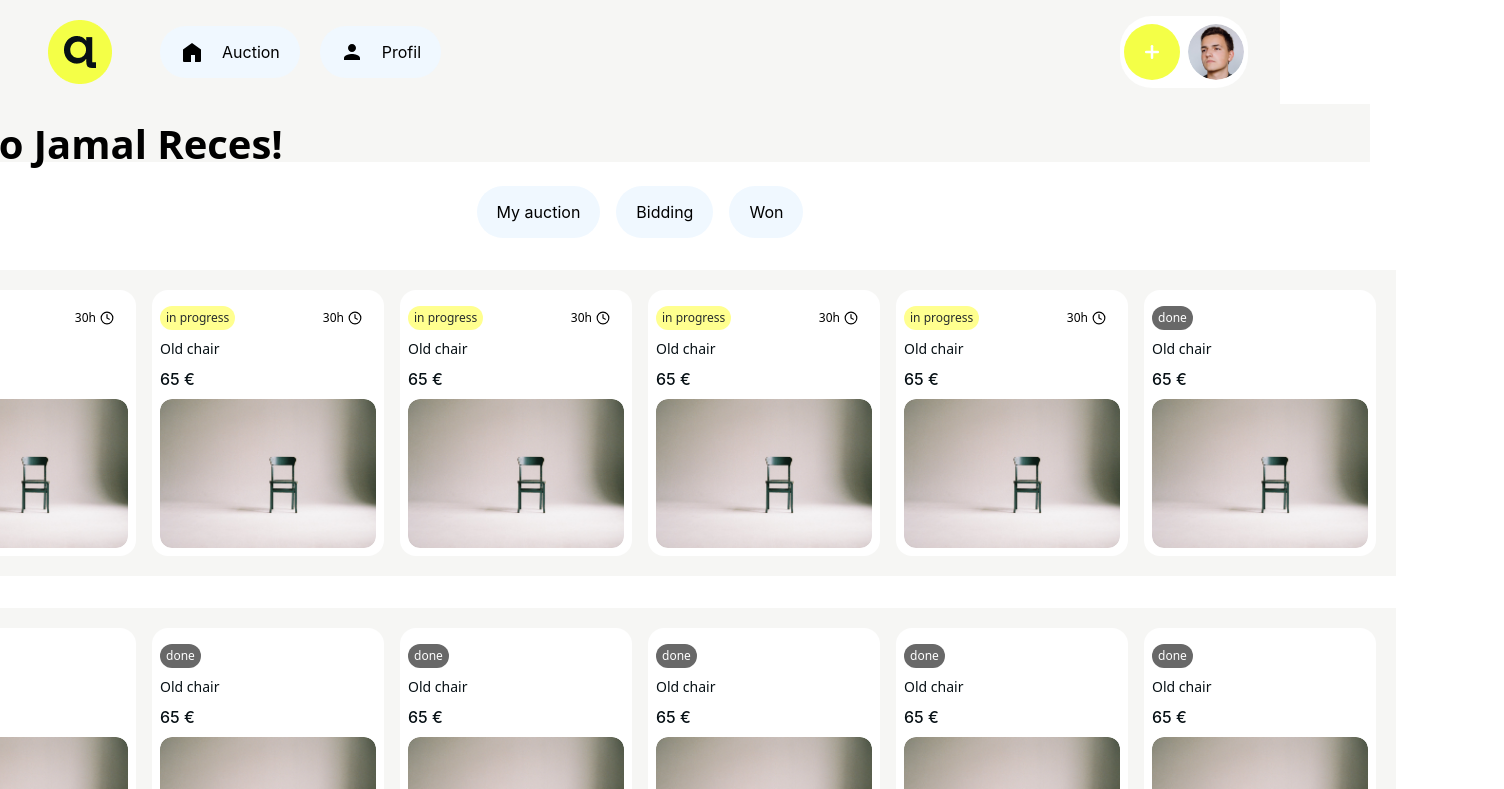
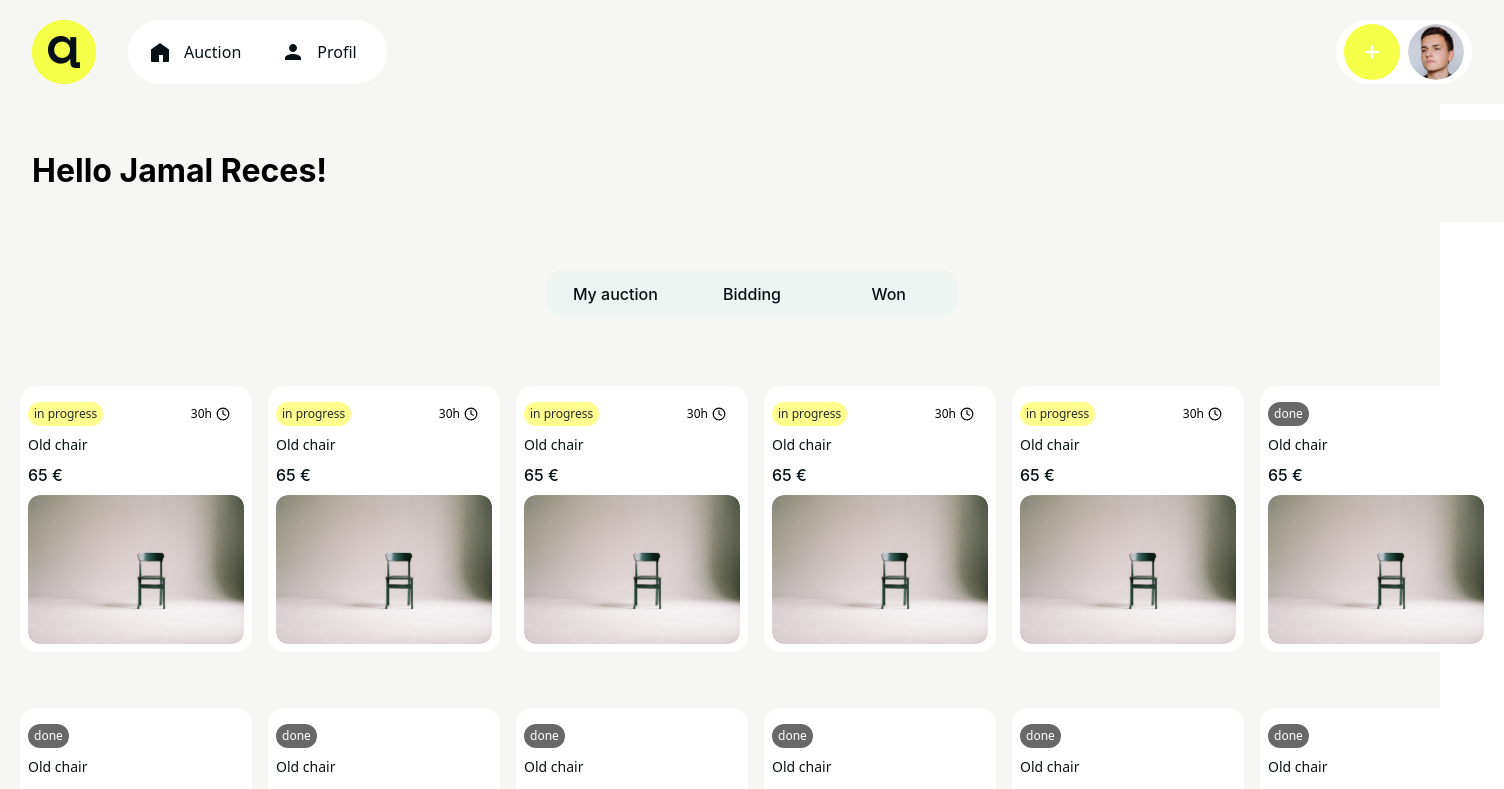
Before and after one commit to AndjelaShida/AuctionBay-Frontend, a React (Vite) app: page /myauction in a window 1280 px wide. Shown: the top 789 px of the page, 1504 px wide, since content can reach past the window. Built offline with nearby package versions, Linux system fonts and the light colour scheme.

Commit message:
fix pages: won, bidding and myauction

```diff
--- a/src/Base/Base.style.ts
+++ b/src/Base/Base.style.ts
@@ -7,19 +7,13 @@ import { devices } from "../styles/media";
 
 //WRAPPER
 export const Wrapper = styled.div`
-  width: 100vw;
-  height: 100vh;
+  width: 1440px;
+  height: 1024px;
   display: flex;
   flex-direction: column;
   align-items: center;
-  background-color: #F6F6F4
+  background-color: #f6f6f4 ;
 
-    @media ${devices.mobile} {
-    padding: 0px;
-    overflow: hidden;
-
-
-  }
 `;
 
 //NAVBAR
@@ -28,7 +22,6 @@ export const LeftNavigation = styled.div`
   display: flex;
   align-items: center;
   gap: 32px;
-
 `;
 
 export const RightNavigation = styled.div`
@@ -41,8 +34,8 @@ export const RightNavigation = styled.div`
   border-radius: 32px;
   background-color: #ffffff;
 
-    @media ${devices.mobile} {
-  background-color:#F6F6F4 ;
+  @media ${devices.mobile} {
+    background-color: #f6f6f4;
   }
 `;
 
@@ -74,10 +67,10 @@ export const ProfileImage = styled(NavLink)`
 `;
 
 export const Navbar = styled.div`
-  width: 100%;
+  width: 1440px;
   background-color: #f6f6f4;
   display: flex;
-  justify-content: center; /* centriramo unutrašnji sadržaj */
+  justify-content: center;
 `;
 
 export const NavbarContent = styled.div`
@@ -89,7 +82,7 @@ export const NavbarContent = styled.div`
   justify-content: space-between;
   padding: 0 32px;
 
-    @media ${devices.mobile} {
+  @media ${devices.mobile} {
     padding: 0 16px;
     height: auto;
     flex-direction: column;
@@ -98,10 +91,10 @@ export const NavbarContent = styled.div`
 `;
 
 export const IconButton = styled(Link)`
-width: 64;
-  height: 64;
+width: 32px;
+  height: 32px;
   border-radius: 50%;
-  objectFit: "cover"
+  objectFit: "cover"  ;
   background-color: #F4FF47;
   display: flex;
   justify-content: center;
@@ -140,12 +133,12 @@ export const NavButton = styled(NavLink)`
     background-color: #202020;
   }
 
-   &.active {
+  &.active {
     background-color: #202020;
     color: white;
-    }
+  }
 
-      @media ${devices.mobile} {
+  @media ${devices.mobile} {
     padding: 10px 14px;
     font-size: 14px;
   }
@@ -157,5 +150,4 @@ export const Title = styled.div`
   font-size: 32px;
   color: #000000;
   padding: 0 32px;
-
 `;
--- a/src/emptyState/biddingEmpty.tsx
+++ b/src/emptyState/biddingEmpty.tsx
@@ -15,7 +15,7 @@ import {
   ButtonGroup,
   NavButton2,
   TabBar,
-   Title
+   TitleBar
 } from "../pages/profile/myAuction.style";
 import {
   Content,
@@ -72,7 +72,9 @@ const BiddingEmpty: React.FC = () => {
         </NavbarContent>
       </Navbar>
 
-      <Title>Hello Jamal Reces! </Title>
+      <TitleBar>
+               Hello Jamal Reces!
+         </TitleBar>
       <Content>
         <TabBar>
           <ButtonGroup>
--- a/src/emptyState/profilEmptyState.tsx
+++ b/src/emptyState/profilEmptyState.tsx
@@ -16,7 +16,7 @@ import {
   ButtonGroup,
   NavButton2,
   TabBar,
-  Title
+  TitleBar,
 } from "../pages/profile/myAuction.style";
 import {
   Content,
@@ -74,7 +74,9 @@ const ProfilEmptyState: React.FC = () => {
         </NavbarContent>
       </Navbar>
 
-      <Title>Hello Jamal Reces! </Title>
+     <TitleBar>
+           Hello Jamal Reces!
+     </TitleBar>
       <Content>
         <TabBar>
           <ButtonGroup>
--- a/src/emptyState/wonEmptyState.tsx
+++ b/src/emptyState/wonEmptyState.tsx
@@ -15,7 +15,7 @@ import {
   ButtonGroup,
   NavButton2,
   TabBar,
-   Title
+   TitleBar
 } from "../pages/profile/myAuction.style";
 import {
   Content,
@@ -72,7 +72,9 @@ const WonEmptyState: React.FC = () => {
         </NavbarContent>
       </Navbar>
 
-      <Title>Hello Jamal Reces! </Title>
+      <TitleBar>
+               Hello Jamal Reces!
+         </TitleBar>
       <Content>
         <TabBar>
           <ButtonGroup>
--- a/src/pages/profile/bidding.style.ts
+++ /dev/null
@@ -1,100 +0,0 @@
-import styled from "styled-components";
-import { Link, NavLink } from "react-router-dom";
-
-export const CardsGrid = styled.div`
-  display: grid;
-  grid-template-columns: repeat(6, 1fr);
-  gap: 16px;
-  padding: 20px;
-  width: 100%;
-  box-sizing: border-box;
-  background-color: #F6F6F4 ;
-
-  @media (max-width: 1200px) {
-    grid-template-columns: repeat(3, 1fr); // prilagodljivo za tablete
-  }
-
-  @media (max-width: 768px) {
-    grid-template-columns: repeat(2, 1fr); // mobilni
-  }
-
-  @media (max-width: 480px) {
-    grid-template-columns: 1fr;
-  }
-`;
-
-export const TabBar = styled.div`
-flex-direction: column;
-display: flex ;
-align-items: center ;
-text-align: center;
-justify-content: center;
-gap: 32px;
-padding: 24px ;
-`;
-
-
-export const NavButton = styled(NavLink)`
-  padding: 14px 20px;
-  font-family: "Inter", sans-serif;
-  font-weight: 400;
-  border-radius: 20px;
-  border: none;
-  background-color:white;
-  color: #000;
-  cursor: pointer;
-  transition: background-color 0.3s ease;
- color: black;
-  display: flex;
-  align-items: center;
-  gap: 10px;
-
-  &:hover {
-      color:white ;
-    background-color:#202020 ;
-  }
-    &.active {
-    background-color: #202020;
-    color: white;
-    }
-`;
-
-
-export const Title = styled.h2`
-  font-size: 40px;
-  font-weight: 700;
-  color: #000;
-  margin: 0;
-  padding: 0 32px ;
-  text-align: left;
-  width: 100%;
-  box-sizing: border-box;
-`;
-
-export const NavButton2 = styled(Link)`
-  padding: 14px 20px;
-  font-family: "Inter", sans-serif;
-  font-weight: 400;
-  border-radius: 20px;
-  border: none;
-  background-color:#F0F8FF;
-  color: #000;
-  cursor: pointer;
-  transition: background-color 0.3s ease;
- color: black;
-  display: flex;
-  align-items: center;
-  border-radius: 50px;
-  gap: 10px;
-
-  &:hover {
-      color:white ;
-    background-color:#202020 ;
-  }
-`;
-export const ButtonGroup = styled.div`
-  display: flex;
-  gap: 16px;
-  flex-wrap: wrap;
-  justify-content: center;
-`;
--- a/src/pages/profile/bidding.tsx
+++ b/src/pages/profile/bidding.tsx
@@ -1,15 +1,4 @@
-import {
-  CircleButton,
-  IconButton,
-  LeftNavigation,
-  Navbar,
-  NavbarContent,
-  NavButton,
-  NavigationTab,
-  ProfileImage,
-  RightNavigation,
-  Wrapper,
-} from "../../Base/Base.style";
+import { CircleButton, IconButton, ProfileImage } from "../../Base/Base.style";
 import AuctionCard from "../../cards/auctionCard";
 import {
   auctionCardWinning,
@@ -17,16 +6,23 @@ import {
 } from "../../cards/auctionCardData";
 
 import { HomeIcon, UserIcon } from "../../icons/homeIcon";
+
 import {
-
   ButtonGroup,
   CardsGrid,
+  Content,
+  LeftNavigation,
+  Navbar,
+  NavButton,
   NavButton2,
+  NavigationTab,
+  RightNavigation,
   TabBar,
-  Title,
-} from "./bidding.style";
+  TitleBar,
+  Wrapper,
+} from "./myAuction.style";
 
-const MyAuction: React.FC = () => {
+const Bidding: React.FC = () => {
   // Ovde biramo 2 winning i 3 outbid kartice
   const firstRowCards = [
     { ...auctionCardWinning[0], key: "win-1" },
@@ -39,14 +35,13 @@ const MyAuction: React.FC = () => {
   return (
     <Wrapper>
       <Navbar>
-        <NavbarContent>
         <LeftNavigation>
           <IconButton to="#">
             <img src="images/Left navigation.png" alt="left navigation" />
           </IconButton>
 
           <NavigationTab>
-              <NavButton to="/auction">
+            <NavButton to="/auctions">
               <HomeIcon />
               Auction
             </NavButton>
@@ -79,18 +74,19 @@ const MyAuction: React.FC = () => {
             <img src="/images/profile.png" alt="Profile"></img>
           </ProfileImage>
         </RightNavigation>
-        </NavbarContent>
       </Navbar>
 
-      <Title>Hello Jamal Reces! </Title>
+      <TitleBar>Hello Jamal Reces!</TitleBar>
 
       <TabBar>
         <ButtonGroup>
           <NavButton2 to="/myauction">My auction</NavButton2>
           <NavButton2 to="/bidding">Bidding</NavButton2>
-          <NavButton2 to="/Won ">Won</NavButton2>
+          <NavButton2 to="/won">Won</NavButton2>
         </ButtonGroup>
+      </TabBar>
 
+      <Content>
         {/* 2 winning 3 outbid kartice */}
         <CardsGrid>
           {firstRowCards.map((card) => (
@@ -105,9 +101,9 @@ const MyAuction: React.FC = () => {
             />
           ))}
         </CardsGrid>
-      </TabBar>
+      </Content>
     </Wrapper>
   );
 };
 
-export default MyAuction;
+export default Bidding;
--- a/src/pages/profile/myAuction.style.ts
+++ b/src/pages/profile/myAuction.style.ts
@@ -1,12 +1,13 @@
 import styled from "styled-components";
 import { Link } from "react-router-dom";
+import { NavLink } from "react-router-dom";
 
 export const CardsGrid = styled.div`
   display: grid;
   grid-template-columns: repeat(6, 1fr);
   gap: 16px;
   padding: 20px;
-  width: 100%;
+  width: 1440px;
   box-sizing: border-box;
   background-color: #f6f6f4;
 
@@ -23,21 +24,84 @@ export const CardsGrid = styled.div`
   }
 `;
 
+export const Content = styled.div`
+  display: flex;
+  flex-direction: column;
+  width: 1440px;
+  height: 850px;
+  gap: 16px;
+  background-color: #f6f6f4;
+`;
+
+export const Wrapper = styled.div`
+  display: flex;
+  flex-direction: column;
+  width: 1440px;
+  height: 1024px;
+  gap: 16px;
+  background-color: #f6f6f4;
+`;
+export const Navbar = styled.div`
+  display: flex;
+  flex-direction: row;
+  width: 1440px;
+  justify-content: space-between;
+  padding: 20px 32px;
+  background-color: #f6f6f4;
+`;
+
+export const LeftNavigation = styled.div`
+  display: flex;
+  flex-direction: row;
+  gap: 32px;
+`;
+
 export const NavButton2 = styled(Link)`
-  padding: 14px 20px;
-  font-family: "Inter", sans-serif;
-  font-weight: 400;
-  border-radius: 32px;
-  border: none;
-  background-color: #f0f8ff;
-  color: #000;
+  width: 126px;
+  display: flex;
+  flex-direction: row;
+  justify-content: center;
+  align-items: center;
+  padding: 8px 16px;
+  border-radius: 16px;
+  background-color: #edf4f2;
   cursor: pointer;
   transition: background-color 0.3s ease;
-  color: black;
+
+  font-family: "Inter", sans-serif;
+  font-weight: 500;
+  font-style: medium;
+  font-size: 16px;
+  line-height: 24px;
+  letter-spacing: 0%;
+  color: #071015;
+
+  &:hover {
+    color: white;
+    background-color: #272d2d;
+  }
+`;
+
+export const NavigationTab = styled.div`
   display: flex;
+  flex-direction: row;
+  width: 251px;
+  border-radius: 32px;
+  padding: 4px;
+  gap: 8px;
+  background-color: #ffffff;
+`;
+
+export const NavButton = styled(NavLink)`
+  display: flex;
+  flex-direction: row;
   align-items: center;
-  border-radius: 50px;
-  gap: 10px;
+  width: 126px;
+  border-radius: 32px;
+  padding: 8px 16px;
+  gap: 4px;
+  background-color: #ffffff;
+  color: #071015;
 
   &:hover {
     color: white;
@@ -45,41 +109,50 @@ export const NavButton2 = styled(Link)`
   }
 `;
 
-export const Title = styled.h2`
+export const RightNavigation = styled.div`
+  width: 128px;
+  display: flex;
+  flex-direction: row;
+  align-items: center;
+  justify-content: center;
+  padding: 4px;
+  gap: 8px;
+  border-radius: 32px;
+  background-color: #ffffff;
+`;
+
+export const TitleBar = styled.div`
+  display: flex;
+  flex-direction: row;
   width: 1440px;
-  height: 38px;
-  font-size: 40px;
+  padding: 32px 32px;
+  gap: 8px;
+  background-color: #f6f6f4;
+
+  font-family: "Inter", sans-serif;
   font-weight: 700;
-  color: #000;
-  margin: 0;
-  padding: 10px;
-  text-align: left;
-  background-color: #f6f6f4 ;
-
+  font-style: bold;
+  font-size: 32px;
+  line-height: 120%;
+  letter-spacing: 0%;
+  color: #000000;
 `;
 
 export const TabBar = styled.div`
-  flex-direction: column;
+  width: 1440px;
+  flex-direction: row;
   display: flex;
-  align-items: center;
-  text-align: center;
   justify-content: center;
-  gap: 32px;
-  padding: 24px;
+  padding: 32px 32px;
 `;
 export const ButtonGroup = styled.div`
   display: flex;
-  gap: 16px;
-  flex-wrap: wrap;
+  flex-direction: row;
   justify-content: center;
+  align-items: center;
+  width: 402px;
+  padding: 4px;
+  border-radius: 16px;
+  gap: 8px;
+  background-color: #edf4f2;
 `;
-
-export const NavbarContent = styled.div`
-  width: 100%;
-  max-width: 1440px;
-  height: 104px;
-  display: flex;
-  align-items: center;
-  justify-content: space-between;
-  padding: 0 32px;
-`;
--- a/src/pages/profile/myAuction.tsx
+++ b/src/pages/profile/myAuction.tsx
@@ -3,16 +3,22 @@ import AuctionCard from "../../cards/auctionCard";
 import {
   CircleButton,
   IconButton,
+  ProfileImage,
+} from "../../Base/Base.style";
+import {
+  ButtonGroup,
+  CardsGrid,
+  Content,
   LeftNavigation,
   Navbar,
-  NavbarContent,
   NavButton,
+  NavButton2,
   NavigationTab,
-  ProfileImage,
   RightNavigation,
+  TabBar,
+  TitleBar,
   Wrapper,
-} from "../../Base/Base.style";
-import { ButtonGroup, CardsGrid, NavButton2, TabBar, Title } from "./myAuction.style";
+} from "./myAuction.style";
 
 const MyAuction: React.FC = () => {
   // 5 "in progress" kartica
@@ -26,7 +32,7 @@ const MyAuction: React.FC = () => {
     price: "65 €",
   }));
 
-  // 13 "done" kartica (1 za prvi red, 6 za drugi, 6 za treći)
+  // 13 "done" kartica (1 za prvi red, 6 za drugi, 6 za treći
   const doneCards = Array.from({ length: 13 }).map((_, index) => ({
     key: `done-${index}`,
     image: "/images/chair1.jpg",
@@ -49,7 +55,7 @@ const MyAuction: React.FC = () => {
   return (
     <Wrapper>
       <Navbar>
-        <NavbarContent>
+
           <LeftNavigation>
             <IconButton to="#">
               <img src="images/Left navigation.png" alt="left navigation" />
@@ -89,17 +95,21 @@ const MyAuction: React.FC = () => {
               <img src="/images/profile.png" alt="Profile"></img>
             </ProfileImage>
           </RightNavigation>
-        </NavbarContent>
+
       </Navbar>
 
-      <Title>Hello Jamal Reces! </Title>
+<TitleBar>
+      Hello Jamal Reces!
+</TitleBar>
 
+<Content>
       <TabBar>
         <ButtonGroup>
           <NavButton2 to="/myauction">My auction</NavButton2>
           <NavButton2 to="/bidding">Bidding</NavButton2>
-          <NavButton2 to="/Won ">Won</NavButton2>
+          <NavButton2 to="/won">Won</NavButton2>
         </ButtonGroup>
+        </TabBar>
 
         {/* Prvi red: 5 in progress + 1 done */}
         <CardsGrid>
@@ -145,7 +155,7 @@ const MyAuction: React.FC = () => {
             />
           ))}
         </CardsGrid>
-      </TabBar>
+    </Content>
     </Wrapper>
   );
 };
--- a/src/pages/profile/won.tsx
+++ b/src/pages/profile/won.tsx
@@ -1,21 +1,16 @@
 import {
   CircleButton,
   IconButton,
-  LeftNavigation,
-  Navbar,
-  NavbarContent,
-  NavButton,
-  NavigationTab,
   ProfileImage,
-  RightNavigation,
-  Wrapper,
+
 } from "../../Base/Base.style";
 import AuctionCard from "../../cards/auctionCard";
 import { auctionCardDone } from "../../cards/auctionCardData";
 import { HomeIcon, UserIcon } from "../../icons/homeIcon";
-import { ButtonGroup, CardsGrid, NavButton2, TabBar, Title } from "./won.style";
+import { ButtonGroup, CardsGrid, Content, LeftNavigation, Navbar, NavButton, NavButton2, NavigationTab, RightNavigation, TabBar, TitleBar, Wrapper } from "./myAuction.style";
 
-const MyAuction: React.FC = () => {
+
+const Won: React.FC = () => {
   const doneCards = Array.from({ length: 11 }).map((_, index) => ({
     ...auctionCardDone[0],
     key: `done-${index}`,
@@ -27,14 +22,14 @@ const MyAuction: React.FC = () => {
   return (
     <Wrapper>
        <Navbar>
-        <NavbarContent>
+
                 <LeftNavigation>
                   <IconButton to="#">
                     <img src="images/Left navigation.png" alt="left navigation" />
                   </IconButton>
 
                   <NavigationTab>
-              <NavButton to="/auction">
+                    <NavButton to="/auctions">
                       <HomeIcon />
                       Auction
                     </NavButton>
@@ -67,17 +62,21 @@ const MyAuction: React.FC = () => {
                     <img src="/images/profile.png" alt="Profile"></img>
                   </ProfileImage>
                 </RightNavigation>
-        </NavbarContent>
+
             </Navbar>
 
-      <Title>Hello Jamal Reces! </Title>
+      <TitleBar>
+            Hello Jamal Reces!
+      </TitleBar>
 
+      <Content>
             <TabBar>
               <ButtonGroup>
                 <NavButton2 to="/myauction">My auction</NavButton2>
                 <NavButton2 to="/bidding">Bidding</NavButton2>
-          <NavButton2 to="/Won ">Won</NavButton2>
+                <NavButton2 to="/won">Won</NavButton2>
               </ButtonGroup>
+              </TabBar>
 
         <CardsGrid>
           {firstRow.map((card) => (
@@ -106,9 +105,9 @@ const MyAuction: React.FC = () => {
             />
           ))}
         </CardsGrid>
-      </TabBar>
+  </Content>
     </Wrapper>
   );
 };
 
-export default MyAuction;
+export default Won;
```
Lines whose indentation alone changed are shown as unchanged.
